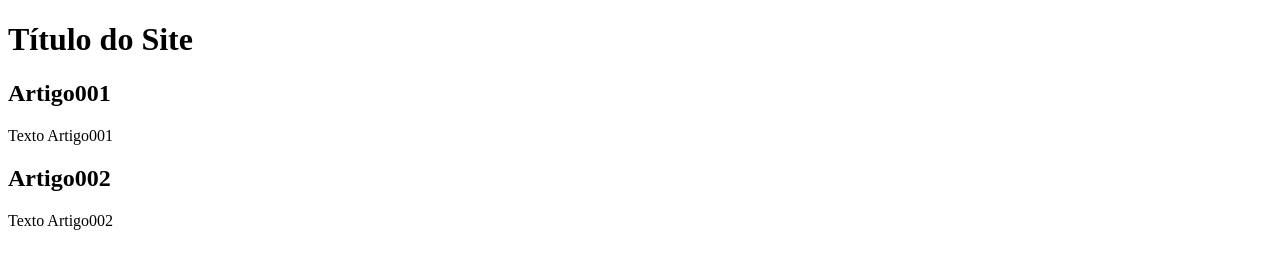
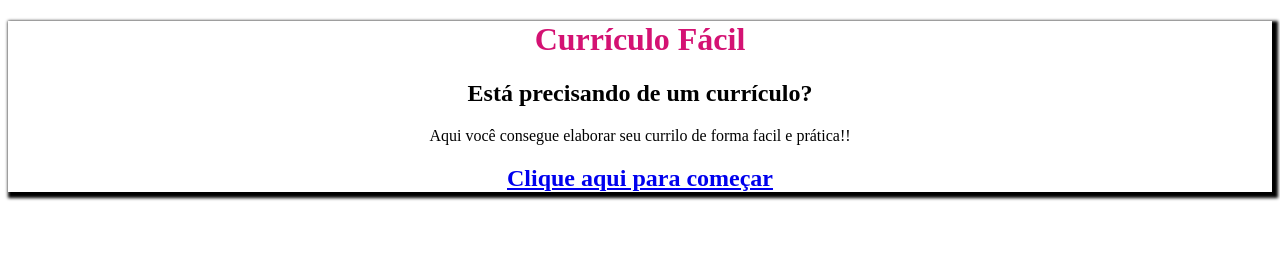
Before and after one commit to jheisonboaventura/projeto-site, a plain HTML site: page index.html in a window 1280 px wide. Drawn offline with Linux system fonts and the light colour scheme.

Commit message:
update03-01

```diff
--- a/index.html
+++ b/index.html
@@ -1,20 +1,22 @@
 <!DOCTYPE html>
-<html lang="en">
+<html lang="pt-br">
   <head>
-    <title>Título do Site</title>
+    <title>Currículo Fácil</title>
+    <link rel="stylesheet" href="style.css" />
   </head>
-  <body>
+  <body id="body">
     <main>
-      <header>
-        <h1>Título do Site</h1>
+      <header id="header">
+        <h1>Currículo Fácil</h1>
       </header>
-      <article>
-        <h2>Artigo001</h2>
-        <p>Texto Artigo001</p>
+      <article id="article1pg1">
+        <h2 id="article1pg1">Está precisando de um currículo?</h2>
+        <p>
+          Aqui você consegue elaborar seu currilo de forma facil e prática!!
+        </p>
       </article>
       <article>
-        <h2>Artigo002</h2>
-        <p>Texto Artigo002</p>
+        <h2 id="submitpg1"><a href="form.html">Clique aqui para começar</a></h2>
       </article>
     </main>
   </body>
--- /dev/null
+++ b/style.css
@@ -0,0 +1,13 @@
+#header {
+  color: rgb(212, 18, 115);
+  text-align: center;
+}
+#body {
+  box-shadow: 3px 3px 3px 3px;
+}
+#article1pg1 {
+  text-align: center;
+}
+#submitpg1 {
+  text-align: center;
+}
```
Also changed, not shown: form.html (added, +10 -0 lines).
